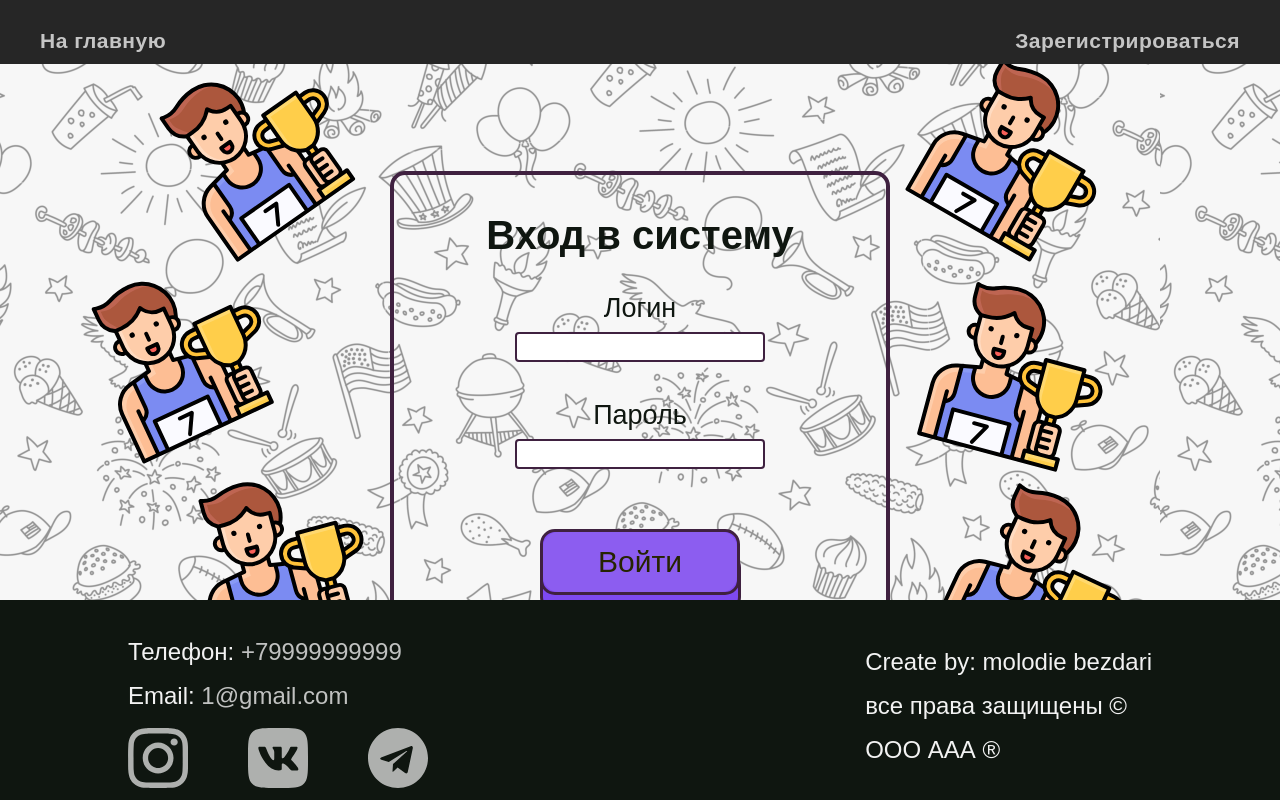
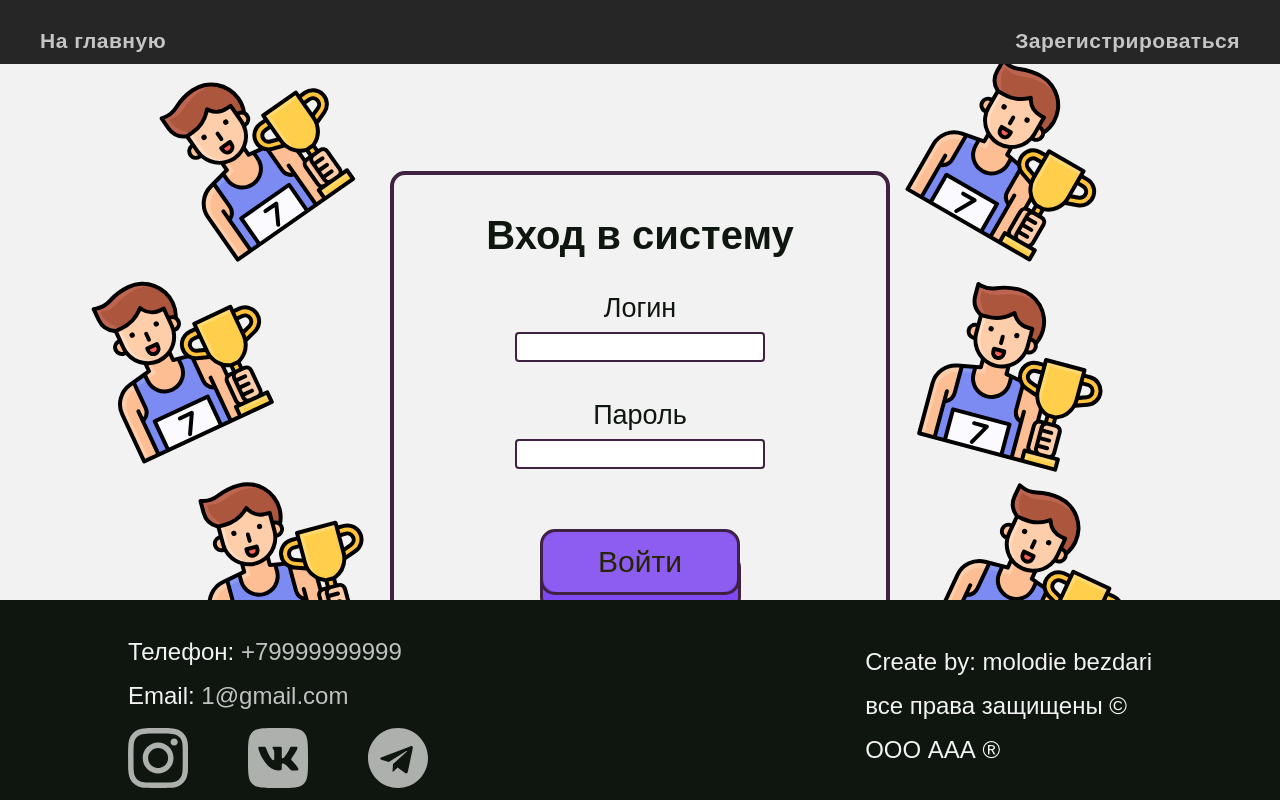
Before and after one commit to zhukovrost/projects, a PHP site: page /log.php in a window 1280 px wide. Run offline with PHP 8.4, Linux system fonts and the light colour scheme.

Commit message:
remove background from reg and log

```diff
--- a/css/style.css
+++ b/css/style.css
@@ -593,6 +593,7 @@ footer a:hover{
 	top: 15%;
 }
 
+
 .log_button, .reg_button, .back_button{
     letter-spacing: 0.5px;
     font-size: 21px;
@@ -629,6 +630,11 @@ footer a:hover{
 .regenlog{
 	height: 67vh;
 	max-height: 67vh;
+}
+
+
+.regenlog::after{
+    background-image: none;
 }
 
 .login_form, .registration_form{
```
